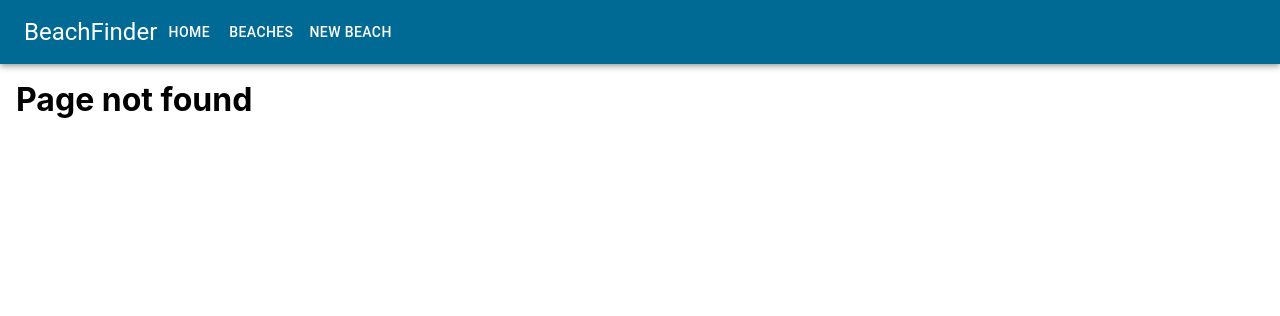
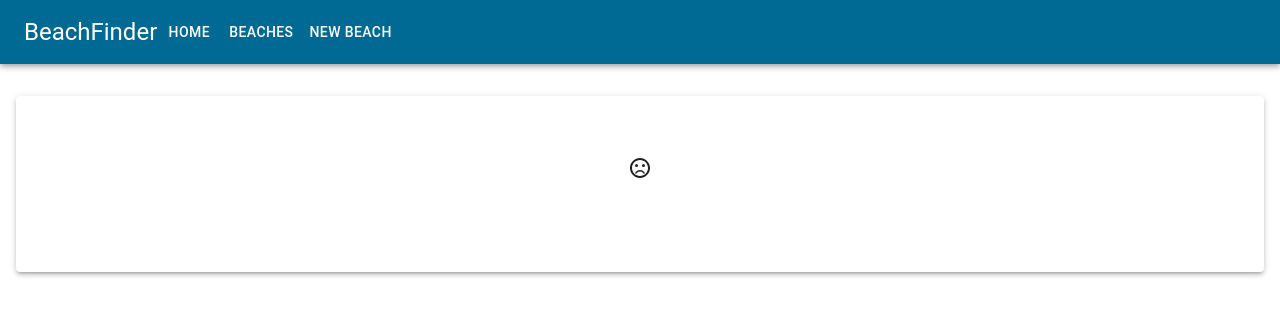
Before and after one commit to Stef-Lev/sand-or-pebbles, a React (Create React App) app in the folder frontend/: page / in a window 1280 px wide. Before the commit this address had no page. Shown: the top 316 px of the page. Built offline with nearby package versions, Linux system fonts and the light colour scheme.

Commit message:
added error page

```diff
--- a/frontend/src/App.js
+++ b/frontend/src/App.js
@@ -4,6 +4,7 @@ import styled from "styled-components";
 import MainPage from "./routes/MainPage";
 import ShowBeach from "./routes/ShowBeach";
 import EditBeach from "./routes/EditBeach";
+import ErrorPage from "./routes/ErrorPage";
 import Header from "./components/Header";
 import "./App.css";
 
@@ -29,9 +30,7 @@ function App() {
           <Route exact path="/beaches/:id/edit">
             <EditBeach />
           </Route>
-          <Route exact path="*">
-            <h1>Page not found</h1>
-          </Route>
+          <Route component={ErrorPage} />
         </Switch>
       </MainContainer>
     </Router>
--- /dev/null
+++ b/frontend/src/routes/ErrorPage.js
@@ -0,0 +1,45 @@
+import React from "react";
+import styled from "styled-components";
+import { Paper, Typography } from "@material-ui/core";
+import SentimentVeryDissatisfiedIcon from "@material-ui/icons/SentimentVeryDissatisfied";
+
+const Container = styled.div`
+  margin: 16px auto;
+  padding: 60px 20px;
+  display: flex;
+  flex-direction: column;
+  justify-content: center;
+  align-items: center;
+`;
+const ErrorContainer = styled.div`
+  display: flex;
+  flex-direction: column;
+  justify-content: center;
+  align-items: center;
+  gap: 16px;
+`;
+
+const ErrorIcon = styled(SentimentVeryDissatisfiedIcon)`
+  width: 120px;
+  height: 120px;
+`;
+
+function ErrorPage({ status, error }) {
+    return (
+        <Paper elevation={3}>
+            <Container>
+                <ErrorContainer>
+                    <ErrorIcon />
+                    <Typography variant="h1" style={{ fontSize: "3rem" }}>
+                        {status}
+                    </Typography>
+                    <Typography variant="h2" style={{ fontSize: "2.5rem" }}>
+                        {error}
+                    </Typography>
+                </ErrorContainer>
+            </Container>
+        </Paper>
+    );
+}
+
+export default ErrorPage;
```
